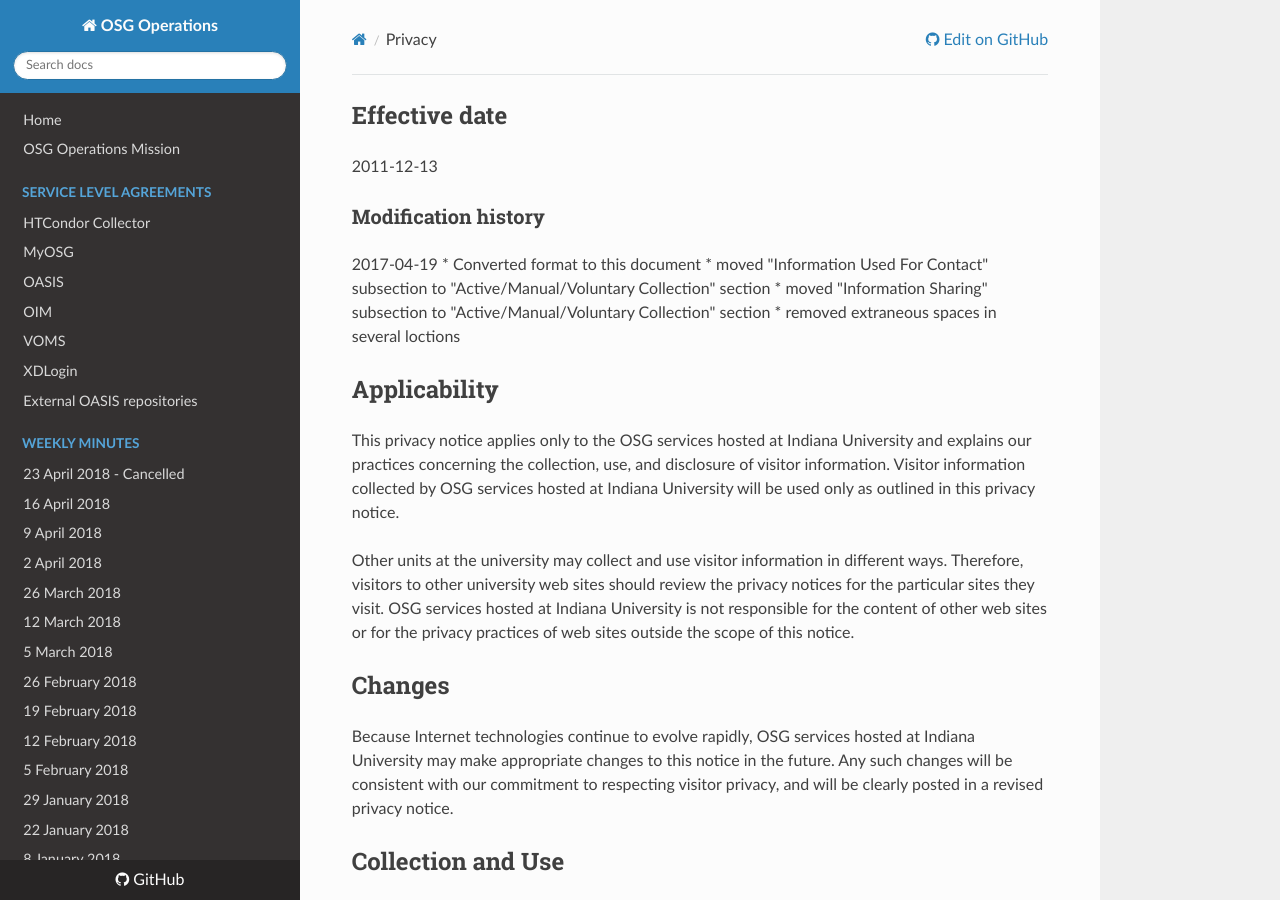
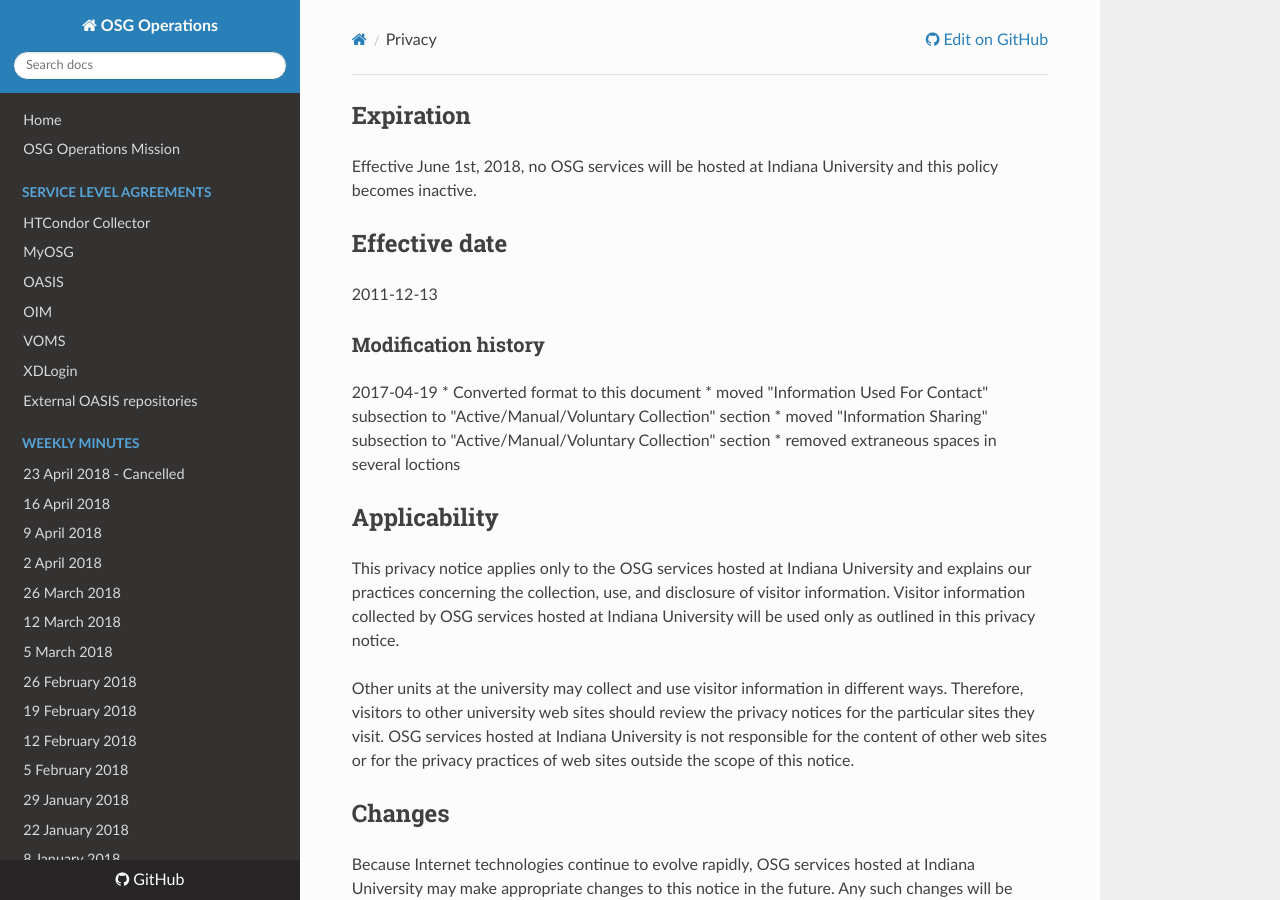
Before and after one commit to osg-htc/operations, an MkDocs documentation site: the page built from docs/privacy.md, in a window 1280 px wide and 900 px high. Built offline with MkDocs 1.6.1, drawn with Linux system fonts in a browser that asks for light colours; nearby versions of some CDN libraries; old or Windows-style settings are respelled for this version of MkDocs.

Commit message:
Update privacy.md

```diff
--- a/docs/privacy.md
+++ b/docs/privacy.md
@@ -1,3 +1,5 @@
+## Expiration
+Effective June 1st, 2018, no OSG services will be hosted at Indiana University and this policy becomes inactive.
 
 ## Effective date
 2011-12-13
```
